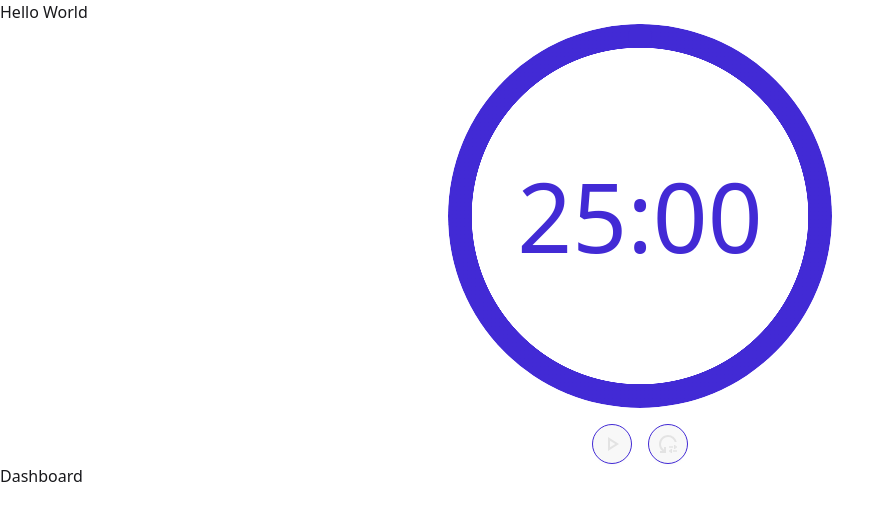
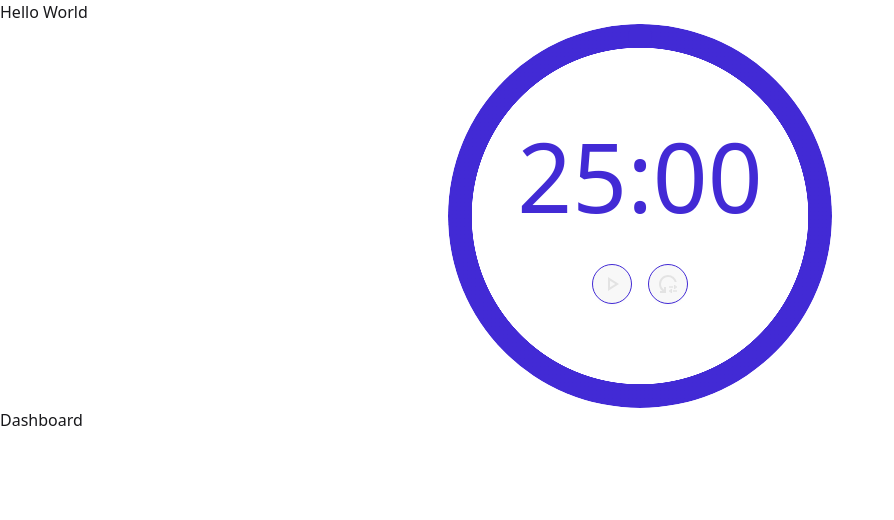
Before and after one commit to kingwell47/cs50-final-project, a React (Vite) app: page / in a window 1280 px wide. Shown: the top 520 px of the page, without its empty margins (0-894 px from the left). Built offline with nearby package versions, Linux system fonts and the light colour scheme.

Commit message:
small adjustments

```diff
--- a/src/components/GlobalTimer.jsx
+++ b/src/components/GlobalTimer.jsx
@@ -90,9 +90,10 @@ const GlobalTimer = () => {
         aria-valuenow={percentage}
         role="progressbar"
       >
+        <p className="mb-10">
           {minutes}:{seconds}
-      </div>
-      <div className="flex items-center justify-center gap-4">
+        </p>
+        <span className="flex items-center justify-center gap-4 z-10">
           {isPaused ? (
             <>
               <PlayButton onClick={start} />
@@ -101,6 +102,7 @@ const GlobalTimer = () => {
           ) : (
             <PauseButton onClick={pause} />
           )}
+        </span>
       </div>
     </div>
   );
```
Lines whose indentation alone changed are shown as unchanged.
